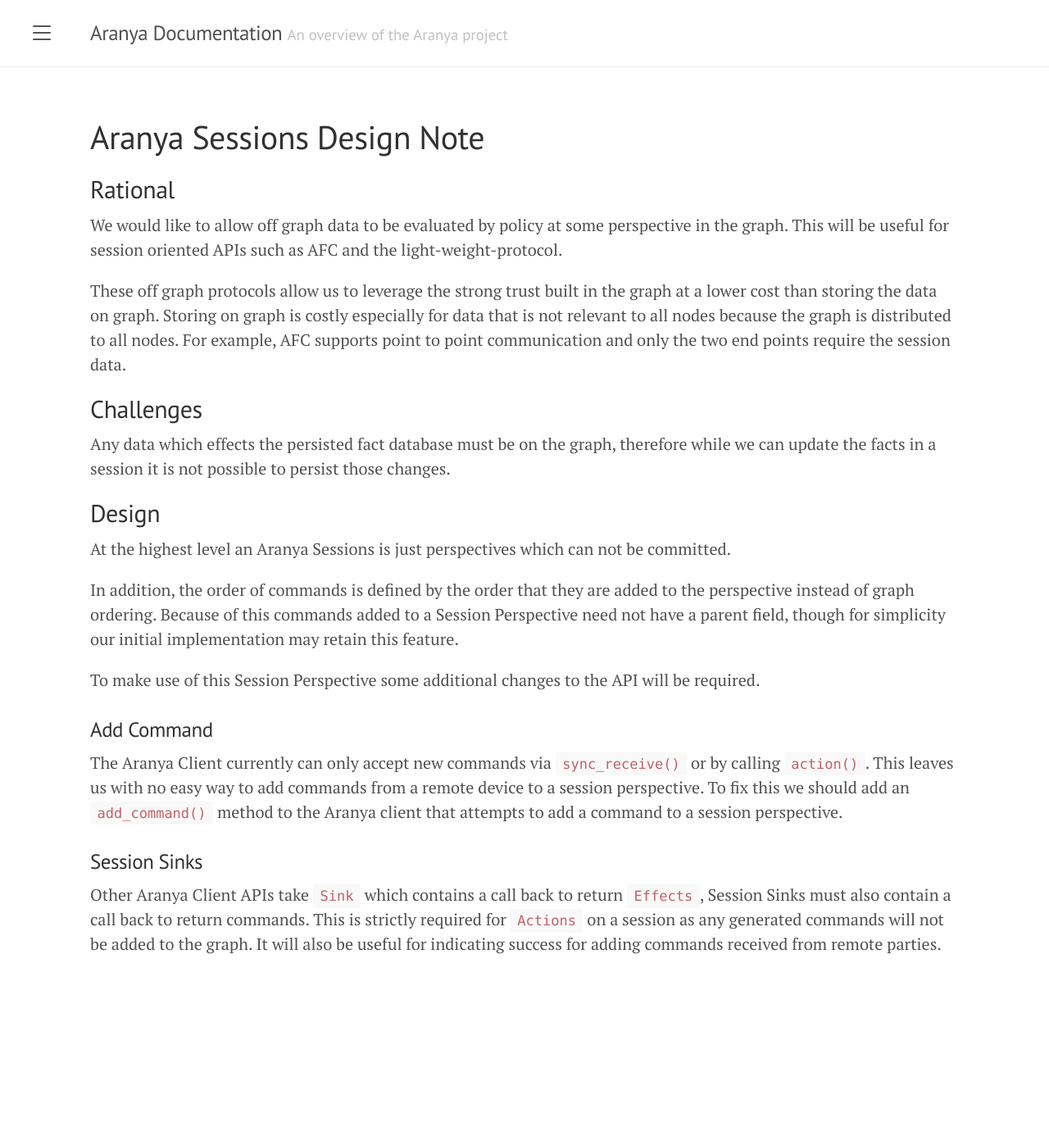
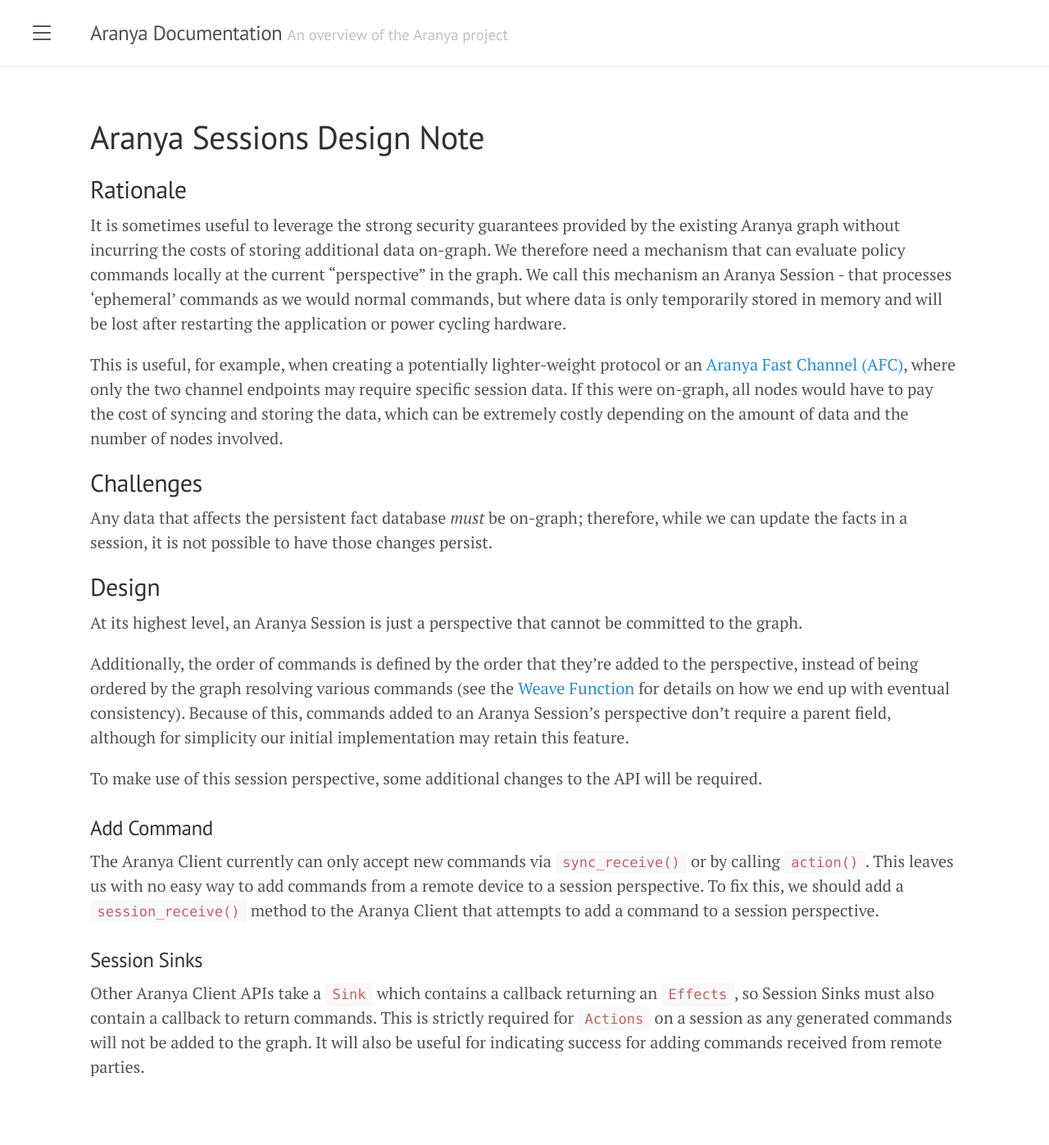
Before and after one commit to aranya-project/aranya-docs, a Jekyll site: the page built from docs/aranya-sessions-note.md, in a window 1280 px wide. Shown: the whole page at 82% size. Built offline with Jekyll 4.4.1, drawn with Linux system fonts in a browser that asks for light colours; before the commit the page ends 1247 px from its top, so only the background shows below that.

Commit message:
Rewrite Aranya-Sessions Document (#11)
* Rewrite Aranya-Sessions-note.md

* Update Initial Paragraph

Co-authored-by: gknopf-aranya <gknopf@spideroak.com>

* Specify Storage Cost, Weave Function Note

* Merge Perspective Changes

Co-authored-by: ycarmy <ycarmy@spideroak.com>

* AFC changes

This makes more sense than "a few", since we're directly addressing AFCs

Co-authored-by: ycarmy <ycarmy@spideroak.com>

* Minor Cleanup

* Session::receive update

Co-authored-by: ycarmy <ycarmy@spideroak.com>

---------

Co-authored-by: gknopf-aranya <gknopf@spideroak.com>
Co-authored-by: ycarmy <ycarmy@spideroak.com>

```diff
--- a/docs/aranya-sessions-note.md
+++ b/docs/aranya-sessions-note.md
@@ -6,24 +6,23 @@ permalink: "/aranya-sessions/"
 
 # Aranya Sessions Design Note
 
-## Rational
-We would like to allow off graph data to be evaluated by policy at some perspective in the graph. This will be useful for session oriented APIs such as AFC and the light-weight-protocol.
+## Rationale
+It is sometimes useful to leverage the strong security guarantees provided by the existing Aranya graph without incurring the costs of storing additional data on-graph. We therefore need a mechanism that can evaluate policy commands locally at the current "perspective" in the graph. We call this mechanism an Aranya Session - that processes 'ephemeral' commands as we would normal commands, but where data is only temporarily stored in memory and will be lost after restarting the application or power cycling hardware.
 
-These off graph protocols allow us to leverage the strong trust built in the graph at a lower cost than storing the data on graph. Storing on graph is costly especially for data that is not relevant to all nodes because the graph is distributed to all nodes. For example, AFC supports point to point communication and only the two end points require the session data.
+This is useful, for example, when creating a potentially lighter-weight protocol or an [Aranya Fast Channel (AFC)](afc.md), where only the two channel endpoints may require specific session data. If this were on-graph, all nodes would have to pay the cost of syncing and storing the data, which can be extremely costly depending on the amount of data and the number of nodes involved.
 
 ## Challenges
-Any data which effects the persisted fact database must be on the graph, therefore while we can update the facts in a session it is not possible to persist those changes.
+Any data that affects the persistent fact database *must* be on-graph; therefore, while we can update the facts in a session, it is not possible to have those changes persist.
 
 ## Design
-At the highest level an Aranya Sessions is just perspectives which can not be committed.
+At its highest level, an Aranya Session is just a perspective that cannot be committed to the graph.
 
-In addition, the order of commands is defined by the order that they are added to the perspective instead of graph ordering. Because of this commands added to a Session Perspective need not have a parent field, though for simplicity our initial implementation may retain this feature.
+Additionally, the order of commands is defined by the order that they're added to the perspective, instead of being ordered by the graph resolving various commands (see the [Weave Function](graph.md#weave-function) for details on how we end up with eventual consistency). Because of this, commands added to an Aranya Session's perspective don't require a parent field, although for simplicity our initial implementation may retain this feature.
 
-To make use of this Session Perspective some additional changes to the API will be required.
+To make use of this session perspective, some additional changes to the API will be required.
 
 ### Add Command
-The Aranya Client currently can only accept new commands via `sync_receive()` or by calling  `action()`. This leaves us with no easy way to add commands from a remote device to a session perspective. To fix this we should add an `add_command()` method to the Aranya client that attempts to add a command to a session perspective.
-
+The Aranya Client currently can only accept new commands via `sync_receive()` or by calling  `action()`. This leaves us with no easy way to add commands from a remote device to a session perspective. To fix this, we should add a `session_receive()` method to the Aranya Client that attempts to add a command to a session perspective.
 
 ### Session Sinks
-Other Aranya Client APIs take `Sink` which contains a call back to return `Effects`, Session Sinks must also contain a call back to return commands. This is strictly required for `Actions` on a session as any generated commands will not be added to the graph. It will also be useful for indicating success for adding commands received from remote parties.
+Other Aranya Client APIs take a `Sink` which contains a callback returning an `Effects`, so Session Sinks must also contain a callback to return commands. This is strictly required for `Actions` on a session as any generated commands will not be added to the graph. It will also be useful for indicating success for adding commands received from remote parties.
```
